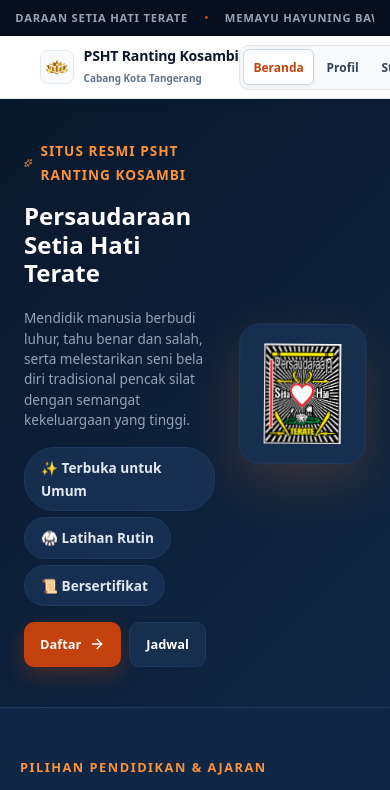
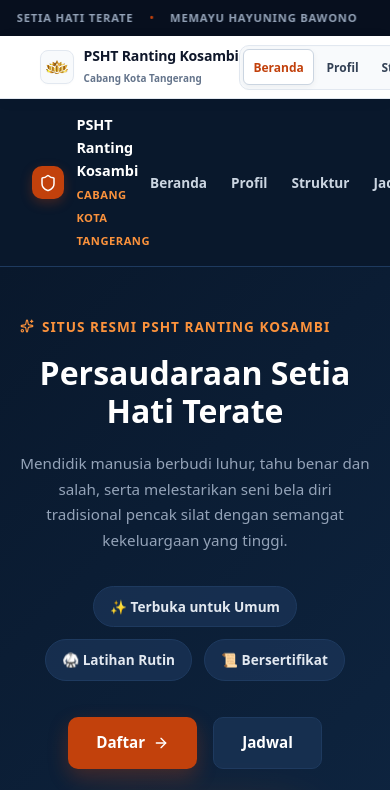
Before and after one commit to fajaralfalich-ux/psht-kosambi-cms., a React (Vite) app: page / in a window 390 px wide. Shown: the top 790 px of the page. Built offline with nearby package versions, Linux system fonts and the light colour scheme.

Commit message:
fix landing page responsive top navigation and mobile hamburger drawer

```diff
--- a/src/pages/Home.jsx
+++ b/src/pages/Home.jsx
@@ -1,13 +1,16 @@
 import React, { useState } from 'react';
-import { BookOpen, Users, Shield, Award, ChevronDown, ChevronUp, Play, X, Eye, ArrowRight, Sparkles, ChevronLeft, ChevronRight } from 'lucide-react';
+import { useNavigate } from 'react-router-dom';
+import { BookOpen, Users, Shield, Award, ChevronDown, ChevronUp, Play, X, Eye, ArrowRight, Sparkles, ChevronLeft, ChevronRight, Menu } from 'lucide-react';
 import flowerLogo from '/psht1.png';
 
 export default function Home() {
+  const navigate = useNavigate();
   const [activeFaq, setActiveFaq] = useState(null);
   const [selectedCard, setSelectedCard] = useState(null);
   const [selectedMedia, setSelectedMedia] = useState(null);
   const [currentImageIndex, setCurrentImageIndex] = useState(0);
   const [activeFilter, setActiveFilter] = useState('photo');
+  const [isMobileMenuOpen, setIsMobileMenuOpen] = useState(false);
 
   const toggleFaq = (index) => {
     setActiveFaq(activeFaq === index ? null : index);
@@ -229,34 +232,88 @@ export default function Home() {
 
         .modal-enter { animation: fadeInScale 0.3s cubic-bezier(0.16, 1, 0.3, 1) forwards; }
 
-        /* PENGATURAN AGAR HP MENYERUPAI LAPTOP (GRID 2 KOLOM & TAMPILAN KOMPAK) */
         @media (max-width: 768px) {
-          .hero-section { padding: 2.5rem 1.5rem !important; flex-direction: row !important; gap: 1.5rem !important; align-items: center !important; }
-          .hero-content { text-align: left !important; flex: 1.2 !important; }
-          .hero-title { font-size: 1.5rem !important; line-height: 1.2 !important; text-align: left !important; }
-          .hero-desc { font-size: 0.85rem !important; line-height: 1.5 !important; text-align: left !important; margin-bottom: 1rem !important; }
-          .hero-badges { justify-content: flex-start !important; gap: 0.4rem !important; margin-bottom: 1rem !important; }
-          .badge { padding: 0.3rem 0.6rem !important; font-size: 0.7rem !important; }
-          .btn-group { justify-content: flex-start !important; gap: 0.5rem !important; }
-          .btn-primary, .btn-secondary { width: auto !important; padding: 0.6rem 1rem !important; font-size: 0.8rem !important; }
-          .hero-image-wrapper { flex: 0.8 !important; }
-          .hero-card-badge { padding: 1.2rem !important; border-radius: 20px !important; }
-          .logo-image { width: 100px !important; height: 100px !important; }
+          .hero-section { padding: 3rem 1.25rem !important; flex-direction: column !important; gap: 2rem !important; text-align: center !important; }
+          .hero-content { text-align: center !important; max-width: 100% !important; }
+          .hero-title { font-size: 2rem !important; text-align: center !important; }
+          .hero-desc { font-size: 0.95rem !important; text-align: center !important; }
+          .hero-badges { justify-content: center !important; }
+          .btn-group { justify-content: center !important; }
+          .hero-image-wrapper { width: 100% !important; }
+          .hero-card-badge { padding: 2rem !important; }
+          .logo-image { width: 160px !important; height: 160px !important; }
 
-          /* Kartu Pilihan & Galeri Dibuat 2 Kolom di HP agar seperti Desktop */
-          .cards-grid { grid-template-columns: repeat(2, 1fr) !important; gap: 1rem !important; }
-          .gallery-grid-4 { grid-template-columns: repeat(2, 1fr) !important; gap: 1rem !important; }
+          .cards-grid { grid-template-columns: 1fr !important; }
+          .gallery-grid-4 { grid-template-columns: 1fr !important; }
 
           .section-dark, .section-dark-alt { padding: 3rem 1.25rem !important; }
-          .section-title-light { font-size: 1.5rem !important; }
-          .section-desc-light { font-size: 0.9rem !important; }
+          .section-title-light { font-size: 1.75rem !important; }
 
-          .gallery-header-flex { flex-direction: row !important; align-items: center !important; justify-content: space-between !important; }
+          .gallery-header-flex { flex-direction: column !important; align-items: flex-start !important; gap: 1rem !important; }
         }
       `}</style>
 
+      {/* 0. NAVBAR UTAMA */}
+      <nav style={styles.navbar}>
+        <div style={styles.navInner}>
+          <div style={styles.navBrand}>
+            <div style={styles.navBrandLogo}>
+              <Shield size={18} color="#ffffff" />
+            </div>
+            <div>
+              <span style={styles.navTitle}>PSHT Ranting Kosambi</span>
+              <span style={styles.navSubtitle}>Cabang Kota Tangerang</span>
+            </div>
+          </div>
+
+          <div style={styles.navMenuDesktop}>
+            <a href="#beranda" style={styles.navLink}>Beranda</a>
+            <a href="#profil" style={styles.navLink}>Profil</a>
+            <a href="#struktur" style={styles.navLink}>Struktur</a>
+            <a href="#kegiatan" style={styles.navLink}>Jadwal</a>
+            <button onClick={() => navigate('/admin/login')} style={styles.navLoginBtn}>
+              Login CMS
+            </button>
+          </div>
+
+          <button onClick={() => setIsMobileMenuOpen(true)} style={styles.hamburgerBtn}>
+            <Menu size={22} color="#ffffff" />
+          </button>
+        </div>
+      </nav>
+
+      {/* DRAWER MOBILE */}
+      {isMobileMenuOpen && (
+        <div style={styles.mobileDrawerOverlay} onClick={() => setIsMobileMenuOpen(false)}>
+          <div style={styles.mobileDrawerContent} onClick={(e) => e.stopPropagation()}>
+            <div style={styles.mobileDrawerHeader}>
+              <div style={styles.navBrand}>
+                <div style={styles.navBrandLogo}>
+                  <Shield size={16} color="#ffffff" />
+                </div>
+                <span style={styles.navTitle}>Menu Navigasi</span>
+              </div>
+              <button onClick={() => setIsMobileMenuOpen(false)} style={styles.closeIconButton}>
+                <X size={20} color="#ffffff" />
+              </button>
+            </div>
+            <div style={styles.mobileDrawerLinks}>
+              <a href="#beranda" onClick={() => setIsMobileMenuOpen(false)} style={styles.mobileLink}>Beranda</a>
+              <a href="#profil" onClick={() => setIsMobileMenuOpen(false)} style={styles.mobileLink}>Profil Organisasi</a>
+              <a href="#struktur" onClick={() => setIsMobileMenuOpen(false)} style={styles.mobileLink}>Struktur Kepengurusan</a>
+              <a href="#kegiatan" onClick={() => setIsMobileMenuOpen(false)} style={styles.mobileLink}>Jadwal Latihan</a>
+            </div>
+            <div style={styles.mobileDrawerFooter}>
+              <button onClick={() => { setIsMobileMenuOpen(false); navigate('/admin/login'); }} style={styles.mobileLoginBtn}>
+                Login CMS Admin
+              </button>
+            </div>
+          </div>
+        </div>
+      )}
+
       {/* 1. HERO SECTION */}
-      <header style={styles.hero} className="hero-section">
+      <header id="beranda" style={styles.hero} className="hero-section">
         <div style={styles.heroContent} className="hero-content">
           <div style={styles.subHeadingWrapper}>
             <Sparkles size={14} color="#fb923c" />
@@ -289,7 +346,7 @@ export default function Home() {
       </header>
 
       {/* 2. TENTANG ORGANISASI */}
-      <section style={styles.sectionDark} className="section-dark">
+      <section id="profil" style={styles.sectionDark} className="section-dark">
         <div style={styles.sectionInner}>
           <div style={styles.sectionHeader}>
             <span style={styles.sectionTagLight}>PILIHAN PENDIDIKAN & AJARAN</span>
@@ -326,7 +383,7 @@ export default function Home() {
       </section>
 
       {/* 3. GALERI FOTO & VIDEO KEGIATAN */}
-      <section style={styles.sectionDarkAlt} className="section-dark-alt">
+      <section id="kegiatan" style={styles.sectionDarkAlt} className="section-dark-alt">
         <div style={styles.sectionInner}>
           <div style={styles.galleryHeaderFlex} className="gallery-header-flex">
             <div>
@@ -533,6 +590,150 @@ export default function Home() {
 const styles = {
   container: { width: '100%', boxSizing: 'border-box' },
 
+  navbar: {
+    position: 'sticky',
+    top: 0,
+    zIndex: 100,
+    backgroundColor: '#09182c',
+    borderBottom: '1px solid #1e3a5f',
+    padding: '0.85rem 2rem',
+    boxSizing: 'border-box',
+    width: '100%'
+  },
+  navInner: {
+    maxWidth: '1300px',
+    margin: '0 auto',
+    display: 'flex',
+    justifyContent: 'space-between',
+    alignItems: 'center'
+  },
+  navBrand: {
+    display: 'flex',
+    alignItems: 'center',
+    gap: '0.75rem'
+  },
+  navBrandLogo: {
+    backgroundColor: '#c2410c',
+    padding: '0.45rem',
+    borderRadius: '10px',
+    display: 'flex',
+    alignItems: 'center',
+    justifyContent: 'center',
+    boxShadow: '0 4px 12px rgba(194, 65, 12, 0.3)'
+  },
+  navTitle: {
+    fontSize: '0.9rem',
+    fontWeight: '800',
+    color: '#ffffff',
+    display: 'block'
+  },
+  navSubtitle: {
+    fontSize: '0.7rem',
+    fontWeight: '600',
+    color: '#fb923c',
+    textTransform: 'uppercase',
+    letterSpacing: '0.5px',
+    display: 'block'
+  },
+  navMenuDesktop: {
+    display: 'flex',
+    alignItems: 'center',
+    gap: '1.5rem',
+    '@media (max-width: 768px)': {
+      display: 'none'
+    }
+  },
+  navLink: {
+    color: '#cbd5e1',
+    textDecoration: 'none',
+    fontSize: '0.85rem',
+    fontWeight: '600',
+    transition: 'color 0.2s'
+  },
+  navLoginBtn: {
+    backgroundColor: '#c2410c',
+    color: '#ffffff',
+    border: 'none',
+    padding: '0.5rem 1.1rem',
+    borderRadius: '8px',
+    fontSize: '0.8rem',
+    fontWeight: '700',
+    cursor: 'pointer',
+    boxShadow: '0 4px 12px rgba(194, 65, 12, 0.3)'
+  },
+  hamburgerBtn: {
+    display: 'none',
+    backgroundColor: '#162f4f',
+    border: '1px solid #1e3a5f',
+    padding: '0.5rem',
+    borderRadius: '8px',
+    cursor: 'pointer',
+    '@media (max-width: 768px)': {
+      display: 'flex',
+      alignItems: 'center',
+      justifyContent: 'center'
+    }
+  },
+
+  mobileDrawerOverlay: {
+    position: 'fixed',
+    inset: 0,
+    backgroundColor: 'rgba(9, 24, 44, 0.85)',
+    backdropFilter: 'blur(6px)',
+    zIndex: 1000,
+    display: 'flex',
+    justifyContent: 'flex-end'
+  },
+  mobileDrawerContent: {
+    width: '280px',
+    height: '100%',
+    backgroundColor: '#0f2744',
+    borderLeft: '1px solid #1e3a5f',
+    display: 'flex',
+    flexDirection: 'column',
+    padding: '1.5rem',
+    boxSizing: 'border-box'
+  },
+  mobileDrawerHeader: {
+    display: 'flex',
+    justifyContent: 'space-between',
+    alignItems: 'center',
+    marginBottom: '2rem',
+    paddingBottom: '1rem',
+    borderBottom: '1px solid #1e3a5f'
+  },
+  mobileDrawerLinks: {
+    display: 'flex',
+    flexDirection: 'column',
+    gap: '0.75rem',
+    flex: 1
+  },
+  mobileLink: {
+    color: '#ffffff',
+    textDecoration: 'none',
+    fontSize: '0.95rem',
+    fontWeight: '600',
+    padding: '0.75rem 1rem',
+    borderRadius: '10px',
+    backgroundColor: '#162f4f',
+    border: '1px solid #1e3a5f'
+  },
+  mobileDrawerFooter: {
+    paddingTop: '1rem',
+    borderTop: '1px solid #1e3a5f'
+  },
+  mobileLoginBtn: {
+    width: '100%',
+    backgroundColor: '#c2410c',
+    color: '#ffffff',
+    border: 'none',
+    padding: '0.75rem',
+    borderRadius: '10px',
+    fontWeight: '700',
+    fontSize: '0.9rem',
+    cursor: 'pointer'
+  },
+
   hero: {
     background: 'linear-gradient(135deg, #09182c 0%, #0f2744 100%)',
     padding: '6rem 4rem',
@@ -679,37 +880,85 @@ const styles = {
     border: '1px solid #1e3a5f',
     color: '#ffffff'
   },
-  modalHeaderTop: { display: 'flex', justifyContent: 'space-between', alignItems: 'center', marginBottom: '1rem' },
-  modalIconBox: { width: '52px', height: '52px', borderRadius: '14px', display: 'flex', alignItems: 'center', justifyContent: 'center', flexShrink: 0 },
-  closeIconButton: { backgroundColor: '#0f2744', border: '1px solid #1e3a5f', borderRadius: '50%', width: '36px', height: '36px', display: 'flex', alignItems: 'center', justifyContent: 'center', cursor: 'pointer', color: '#94a3b8' },
-  modalTitle: { fontSize: '1.5rem', color: '#ffffff', fontWeight: '800', margin: '0 0 1rem 0', flexShrink: 0 },
+  modalHeaderTop: { display: 'flex', justifyContent: 'space-between', alignItems: 'center', marginBottom: '1.5rem' },
+  modalIconBox: { width: '56px', height: '56px', borderRadius: '16px', display: 'flex', alignItems: 'center', justifyContent: 'center' },
+  closeIconButton: { backgroundColor: '#0f2744', border: '1px solid #1e3a5f', color: '#94a3b8', width: '36px', height: '36px', borderRadius: '50%', display: 'flex', alignItems: 'center', justifyContent: 'center', cursor: 'pointer' },
+  modalTitle: { fontSize: '1.5rem', fontWeight: '800', color: '#ffffff', marginBottom: '1rem' },
   modalTextScroll: { overflowY: 'auto', flex: 1, paddingRight: '0.5rem', marginBottom: '1.5rem' },
-  modalText: { fontSize: '0.95rem', color: '#94a3b8', lineHeight: '1.8', margin: 0, whiteSpace: 'pre-line' },
-  modalActions: { display: 'flex', gap: '0.75rem', justifyContent: 'flex-end', flexShrink: 0, borderTop: '1px solid #1e3a5f', paddingTop: '1rem' },
-  modalCloseBtn: { backgroundColor: '#c2410c', color: '#ffffff', border: 'none', padding: '0.75rem 1.75rem', borderRadius: '10px', fontSize: '0.9rem', fontWeight: '600', cursor: 'pointer' },
+  modalText: { color: '#cbd5e1', fontSize: '0.95rem', lineHeight: '1.8', whiteSpace: 'pre-line', margin: 0 },
+  modalActions: { display: 'flex', justifyContent: 'flex-end', paddingTop: '1rem', borderTop: '1px solid #1e3a5f' },
+  modalCloseBtn: { backgroundColor: '#c2410c', color: '#ffffff', border: 'none', padding: '0.65rem 1.5rem', borderRadius: '10px', fontWeight: '700', fontSize: '0.9rem', cursor: 'pointer' },
 
   modalMediaContent: {
-    backgroundColor: '#162f4f',
+    backgroundColor: '#09182c',
     borderRadius: '20px',
-    padding: '2.5rem',
+    padding: '1.75rem',
     maxWidth: '850px',
     width: '100%',
     maxHeight: '90vh',
     display: 'flex',
     flexDirection: 'column',
-    boxShadow: '0 25px 50px -12px rgba(0, 0, 0, 0.5)',
+    boxShadow: '0 25px 50px -12px rgba(0, 0, 0, 0.7)',
     boxSizing: 'border-box',
-    border: '1px solid #1e3a5f',
-    color: '#ffffff'
+    border: '1px solid #1e3a5f'
   },
-  mediaModalHeader: { display: 'flex', justifyContent: 'space-between', alignItems: 'center', marginBottom: '0.5rem' },
-  mediaModalCategory: { color: '#fb923c', fontSize: '0.75rem', fontWeight: '700', textTransform: 'uppercase', letterSpacing: '1px' },
-  mediaModalTitle: { fontSize: '1.35rem', color: '#ffffff', fontWeight: '800', marginBottom: '1rem' },
-  mediaDisplayWrapper: { width: '100%', height: '50vh', backgroundColor: '#070f1e', borderRadius: '12px', overflow: 'hidden', display: 'flex', alignItems: 'center', justifyContent: 'center', marginBottom: '1rem', border: '1px solid #1e3a5f', position: 'relative' },
-  modalFullImage: { width: '100%', height: '100%', objectFit: 'contain' },
-  modalVideoPlayer: { width: '100%', height: '100%', maxHeight: '50vh', outline: 'none', objectFit: 'contain' },
-  mediaModalDesc: { color: '#94a3b8', fontSize: '0.9rem', lineHeight: '1.5', margin: 0 },
-  sliderBtnLeft: { position: 'absolute', left: '12px', top: '50%', transform: 'translateY(-50%)', backgroundColor: 'rgba(15, 23, 42, 0.7)', border: '1px solid #1e3a5f', color: '#ffffff', borderRadius: '50%', width: '40px', height: '40px', display: 'flex', alignItems: 'center', justifyContent: 'center', cursor: 'pointer', zIndex: 10, backdropFilter: 'blur(4px)' },
-  sliderBtnRight: { position: 'absolute', right: '12px', top: '50%', transform: 'translateY(-50%)', backgroundColor: 'rgba(15, 23, 42, 0.7)', border: '1px solid #1e3a5f', color: '#ffffff', borderRadius: '50%', width: '40px', height: '40px', display: 'flex', alignItems: 'center', justifyContent: 'center', cursor: 'pointer', zIndex: 10, backdropFilter: 'blur(4px)' },
-  sliderCounter: { position: 'absolute', bottom: '12px', right: '12px', backgroundColor: 'rgba(15, 23, 42, 0.8)', color: '#ffffff', padding: '0.25rem 0.75rem', borderRadius: '20px', fontSize: '0.75rem', fontWeight: '600', backdropFilter: 'blur(4px)', border: '1px solid #1e3a5f' }
+  mediaModalHeader: { display: 'flex', justifyContent: 'space-between', alignItems: 'center', marginBottom: '0.75rem' },
+  mediaModalCategory: { fontSize: '0.75rem', fontWeight: '700', color: '#fb923c', textTransform: 'uppercase', letterSpacing: '1px' },
+  mediaModalTitle: { fontSize: '1.2rem', fontWeight: '800', color: '#ffffff', marginBottom: '1rem' },
+  mediaDisplayWrapper: {
+    position: 'relative',
+    width: '100%',
+    height: '380px',
+    backgroundColor: '#000000',
+    borderRadius: '12px',
+    overflow: 'hidden',
+    display: 'flex',
+    alignItems: 'center',
+    justifyContent: 'center',
+    marginBottom: '1rem'
+  },
+  modalFullImage: { maxWidth: '100%', maxHeight: '100%', objectFit: 'contain' },
+  modalVideoPlayer: { width: '100%', height: '100%', outline: 'none' },
+  sliderBtnLeft: {
+    position: 'absolute',
+    left: '12px',
+    backgroundColor: 'rgba(15, 23, 42, 0.7)',
+    color: '#ffffff',
+    border: '1px solid rgba(255, 255, 255, 0.1)',
+    width: '40px',
+    height: '40px',
+    borderRadius: '50%',
+    display: 'flex',
+    alignItems: 'center',
+    justifyContent: 'center',
+    cursor: 'pointer',
+    zIndex: 10
+  },
+  sliderBtnRight: {
+    position: 'absolute',
+    right: '12px',
+    backgroundColor: 'rgba(15, 23, 42, 0.7)',
+    color: '#ffffff',
+    border: '1px solid rgba(255, 255, 255, 0.1)',
+    width: '40px',
+    height: '40px',
+    borderRadius: '50%',
+    display: 'flex',
+    alignItems: 'center',
+    justifyContent: 'center',
+    cursor: 'pointer',
+    zIndex: 10
+  },
+  sliderCounter: {
+    position: 'absolute',
+    bottom: '12px',
+    backgroundColor: 'rgba(15, 23, 42, 0.8)',
+    color: '#ffffff',
+    padding: '0.3rem 0.75rem',
+    borderRadius: '20px',
+    fontSize: '0.75rem',
+    fontWeight: '600',
+    border: '1px solid rgba(255, 255, 255, 0.1)'
+  },
+  mediaModalDesc: { color: '#94a3b8', fontSize: '0.9rem', lineHeight: '1.5', margin: 0 }
 };
```
